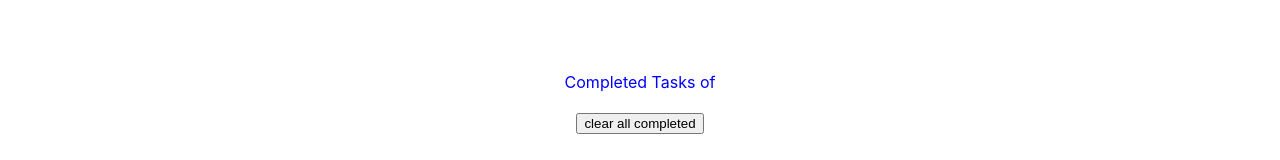
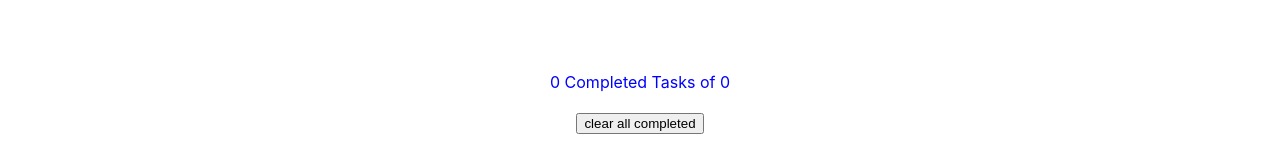
Before and after one commit to AndresNei20/Web-2024-1, a React (Vite) app in the folder ToDo-app/: page / in a window 1280 px wide. Shown: the part 486-646 px from the top of the page. Built offline with nearby package versions, Linux system fonts and the light colour scheme.

Commit message:
countCompletedTodo added to footer

```diff
--- a/ToDo-app/src/App.jsx
+++ b/ToDo-app/src/App.jsx
@@ -44,6 +44,10 @@ function App() {
     setTodos(todos.filter(todo => todo.id !== id))
   }
 
+  const countCompletedTodo = ()=>{
+    return todos.filter(todo=>todo.completed).length
+  }
+
   return (
     <>
       <h1>Welcome to your To-do List</h1>
@@ -54,7 +58,7 @@ function App() {
       <List todos={handleFilterTodos()}
             onToggleCompleted={toggleTodoCompleted}
             onDeleteTodo={deleteTodo}/>
-      <Footer/>
+      <Footer allTodos={todos.length} todosCompleted={countCompletedTodo()}/>
       </div>
 
     </>
--- a/ToDo-app/src/components/Footer/Footer.jsx
+++ b/ToDo-app/src/components/Footer/Footer.jsx
@@ -1,11 +1,17 @@
+import PropTypes from 'prop-types'
 import { Button } from '../Button/Button'
 import './Footer.css'
 
-export const Footer = () => {
+export const Footer = ({todosCompleted, allTodos}) => {
   return (
     <div className='footer-tasks'>
-    <p>{/* {completed} */} Completed Tasks of {/* {total} */}</p>
+    <p>{todosCompleted} Completed Tasks of {allTodos}</p>
     <Button text="clear all completed"></Button>
     </div>
   )
 }
+
+Footer.propTypes = {
+  todosCompleted: PropTypes.number.isRequired,
+  allTodos: PropTypes.number.isRequired
+}
```
